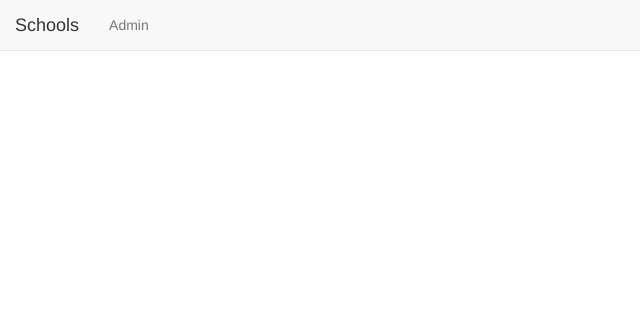
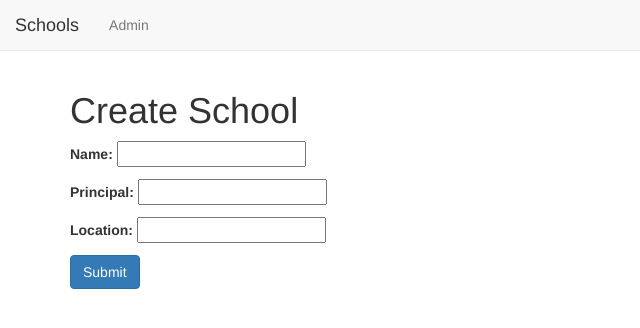
Before and after one commit to mickiyas123/Python-and-Django-Bootcamp, a Django app: page /basic_app/create/ in a window 1280 px wide. Shown: the top 328 px of the page, without its empty margins (0-640 px from the left). Run offline with Django 3.2, Linux system fonts and the light colour scheme; some libraries are stand-ins or nearby versions.

Commit message:
after creating schoolform html i added a code to check if school exist or not to update or add the school

```diff
--- a/advanced_section1/advcbv/basic_app/templates/basic_app/school_form.html
+++ b/advanced_section1/advcbv/basic_app/templates/basic_app/school_form.html
@@ -1,4 +1,19 @@
 {% extends "basic_app/basic_app_base.html" %}
 {% block body_block %}
 
+<h1>
+    {% if not form.instance.pk %}
+    Create School
+    {% else %}
+    Update School
+    {% endif %}
+</h1>
+   <form method="post">
+       {% csrf_token %}
+       {{form.as_p}}
+       <input type="submit" class="btn btn-primary" value="Submit">
+
+
+   </form>
+
 {% endblock %}
```
